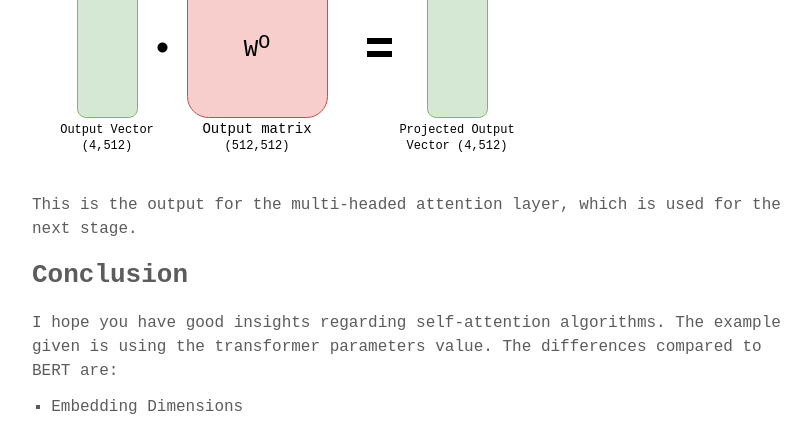
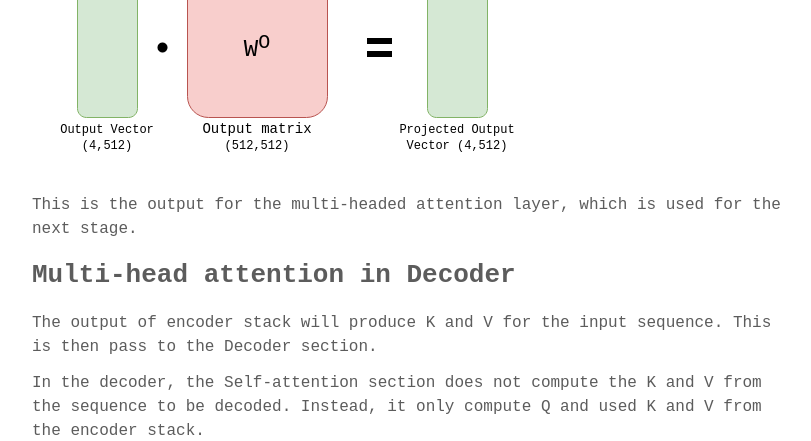
Before and after one commit to devennn/devennn.github.io, a Jekyll site: the page built from _posts/2020-07-23-self-and-multihead-attention.md, in a window 1280 px wide and 1400 px high, scrolled down 6170 px. Shown: the top 441 px of the window, without its empty margins (232-1043 px from the left). Built offline with Jekyll 4.4.1, drawn with Linux system fonts in a browser that asks for light colours; some web fonts are replaced; some of the changed text lies outside the part shown.

Commit message:
Update 2020-07-23-self-and-multihead-attention.md

```diff
--- a/_posts/2020-07-23-self-and-multihead-attention.md
+++ b/_posts/2020-07-23-self-and-multihead-attention.md
@@ -154,6 +154,17 @@ To produce the output, the combined output is multiplied with the output project
 
 This is the output for the multi-headed attention layer, which is used for the next stage.
 
+## Multi-head attention in Decoder
+
+The output of encoder stack will produce K and V for the input sequence. This is then pass to the Decoder section.
+
+In the decoder, the Self-attention section does not compute the K and V from the sequence to be decoded. Instead, it only compute Q and used K and V from the encoder stack.
+
+This is how the two sequences are related.
+
+![encoder-decoder-stack](assets/images/transformer_decoding_2.gif)
+
+[*Image Source: jalammar*](https://jalammar.github.io/images/t/transformer_decoding_2.gif)
 
 ## Conclusion
 
```
